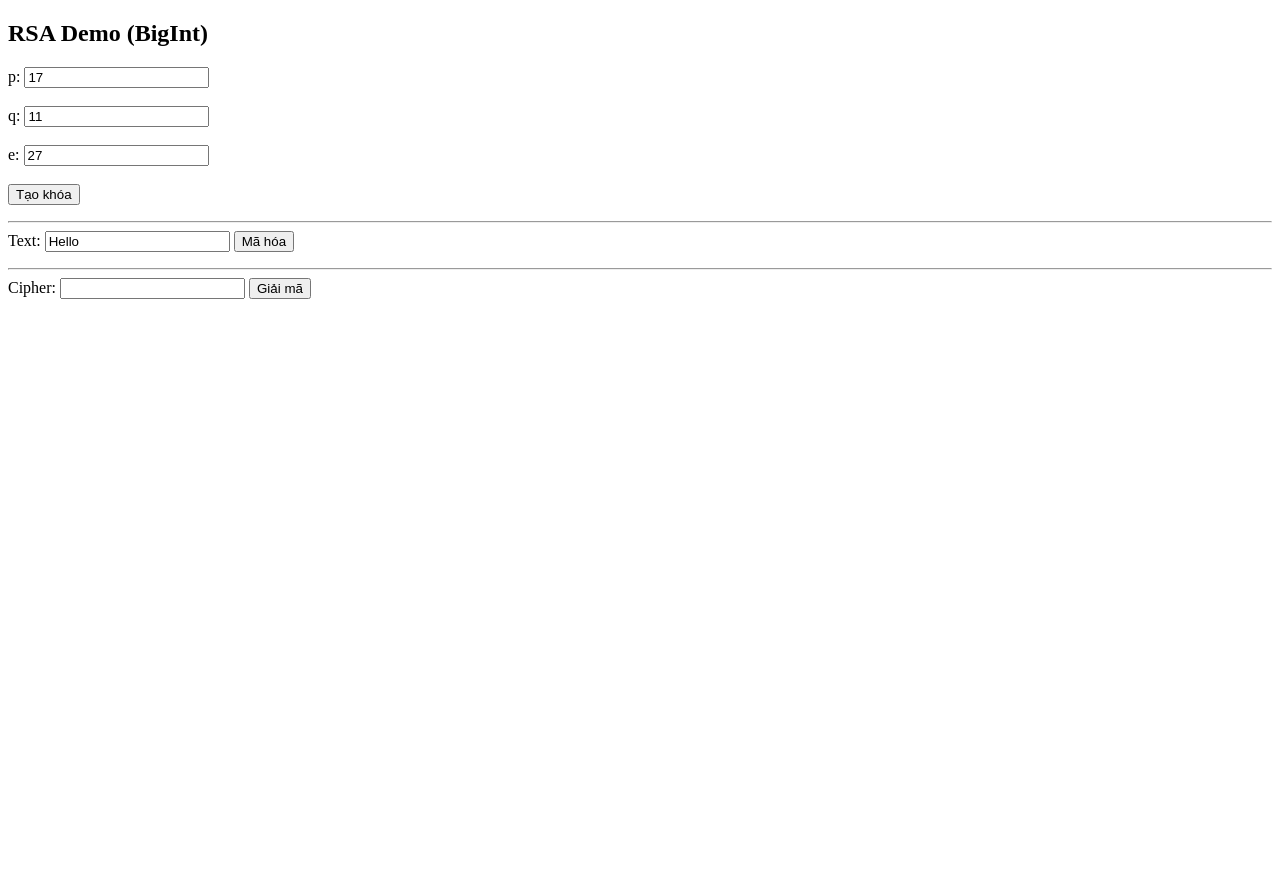
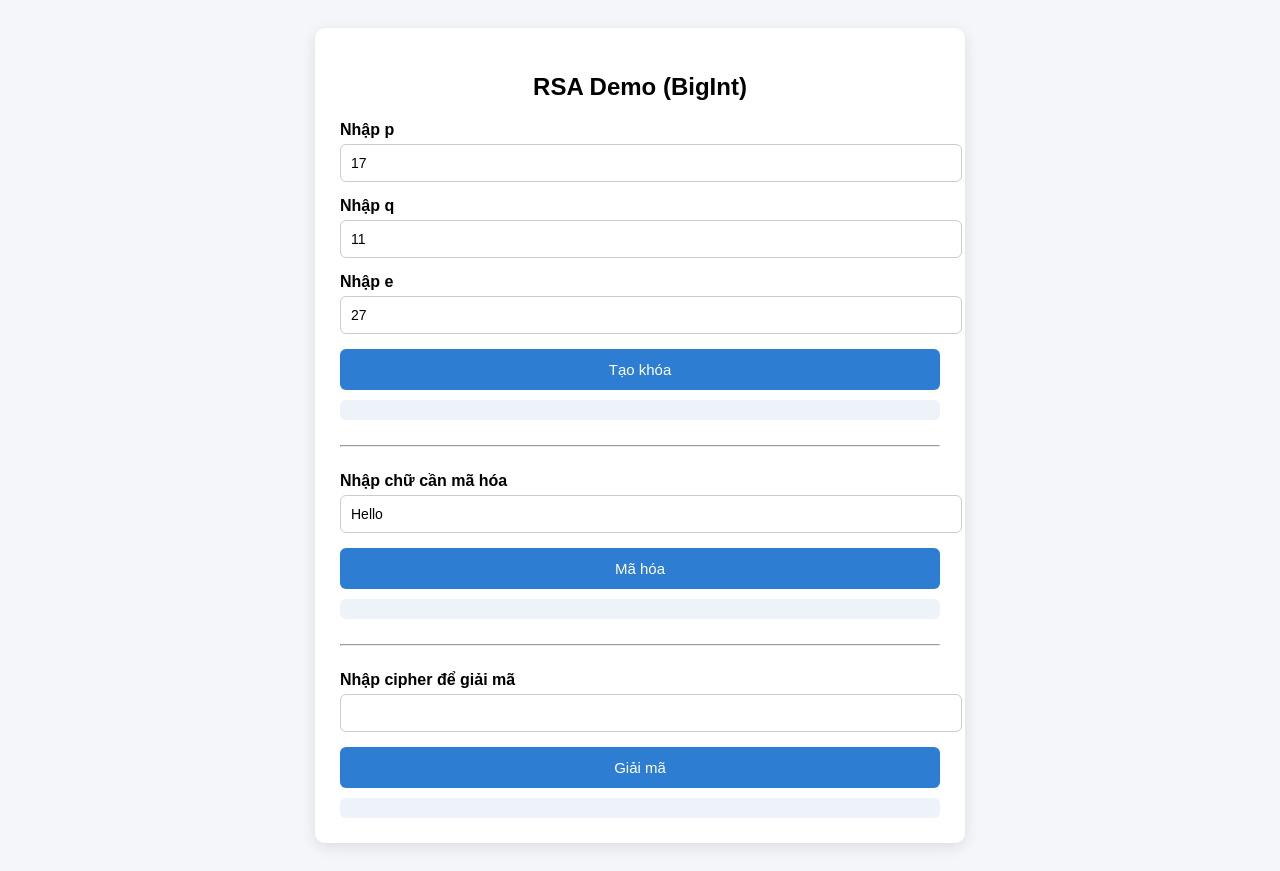
Before and after one commit to dangduyduy19-oss/RSA, a plain HTML site: page index.html in a window 1280 px wide. Before the commit the page ends 800 px from the top, so only its background shows below. Drawn offline with Linux system fonts and the light colour scheme.

Commit message:
Update index.html

```diff
--- a/index.html
+++ b/index.html
@@ -1,40 +1,116 @@
 <!DOCTYPE html>
-<html>
+<html lang="vi">
 <head>
 <meta charset="UTF-8">
-<title>RSA BigInt Demo</title>
+<title>RSA Demo</title>
+
+<style>
+body{
+    font-family: Arial, sans-serif;
+    background:#f4f6f9;
+    padding:20px;
+}
+
+.container{
+    max-width:600px;
+    margin:auto;
+    background:white;
+    padding:25px;
+    border-radius:10px;
+    box-shadow:0 4px 15px rgba(0,0,0,0.1);
+}
+
+h2{
+    text-align:center;
+    margin-bottom:20px;
+}
+
+label{
+    font-weight:bold;
+}
+
+input{
+    width:100%;
+    padding:10px;
+    margin-top:5px;
+    margin-bottom:15px;
+    border:1px solid #ccc;
+    border-radius:6px;
+    font-size:14px;
+}
+
+button{
+    width:100%;
+    padding:12px;
+    background:#2d7dd2;
+    color:white;
+    border:none;
+    border-radius:6px;
+    font-size:15px;
+    cursor:pointer;
+    transition:0.3s;
+}
+
+button:hover{
+    background:#1c5fa8;
+}
+
+.result{
+    background:#eef3f9;
+    padding:10px;
+    border-radius:6px;
+    margin-top:10px;
+    font-weight:bold;
+}
+hr{
+    margin:25px 0;
+}
+</style>
 </head>
+
 <body>
+
+<div class="container">
 
 <h2>RSA Demo (BigInt)</h2>
 
-p: <input type="number" id="p" value="17"><br><br>
-q: <input type="number" id="q" value="11"><br><br>
-e: <input type="number" id="e" value="27"><br><br>
+<label>Nhập p</label>
+<input type="number" id="p" value="17">
+
+<label>Nhập q</label>
+<input type="number" id="q" value="11">
+
+<label>Nhập e</label>
+<input type="number" id="e" value="27">
 
 <button onclick="createKey()">Tạo khóa</button>
 
-<p id="keyInfo"></p>
+<div id="keyInfo" class="result"></div>
 
 <hr>
 
-Text: <input type="text" id="plain" value="Hello">
+<label>Nhập chữ cần mã hóa</label>
+<input type="text" id="plain" value="Hello">
+
 <button onclick="encrypt()">Mã hóa</button>
-<p id="cipher"></p>
+
+<div id="cipher" class="result"></div>
 
 <hr>
 
-Cipher: <input type="text" id="cipherInput">
+<label>Nhập cipher để giải mã</label>
+<input type="text" id="cipherInput">
+
 <button onclick="decrypt()">Giải mã</button>
-<p id="result"></p>
+
+<div id="result" class="result"></div>
+
+</div>
 
 <script>
 
 let n, phi, e, d;
 
-// =================
-// MOD POW BigInt
-// =================
 function modPow(base, exp, mod) {
     base = BigInt(base);
     exp = BigInt(exp);
@@ -53,9 +129,6 @@ function modPow(base, exp, mod) {
     return result;
 }
 
-// =================
-// GCD
-// =================
 function gcd(a, b) {
     while (b !== 0n) {
         let temp = b;
@@ -65,9 +138,6 @@ function gcd(a, b) {
     return a;
 }
 
-// =================
-// FIND D
-// =================
 function findD(e, phi) {
     for (let i = 1n; i < phi; i++) {
         if ((i * e) % phi === 1n)
@@ -76,9 +146,6 @@ function findD(e, phi) {
     return null;
 }
 
-// =================
-// CREATE KEY
-// =================
 function createKey() {
     let p = BigInt(document.getElementById("p").value);
     let q = BigInt(document.getElementById("q").value);
@@ -88,7 +155,7 @@ function createKey() {
     phi = (p - 1n) * (q - 1n);
 
     if (gcd(e, phi) !== 1n) {
-        alert("e không nguyên tố cùng nhau với phi");
+        alert("e không nguyên tố cùng nhau với phi(n)");
         return;
     }
 
@@ -96,13 +163,10 @@ function createKey() {
 
     document.getElementById("keyInfo").innerHTML =
         "n = " + n +
-        "<br>phi = " + phi +
+        "<br>φ(n) = " + phi +
         "<br>d = " + d;
 }
 
-// =================
-// ENCRYPT
-// =================
 function encrypt() {
     let text = document.getElementById("plain").value;
     let result = [];
@@ -118,9 +182,6 @@ function encrypt() {
     document.getElementById("cipherInput").value = cipher;
 }
 
-// =================
-// DECRYPT
-// =================
 function decrypt() {
     let cipher = document.getElementById("cipherInput").value;
     let parts = cipher.split(" ");
```
